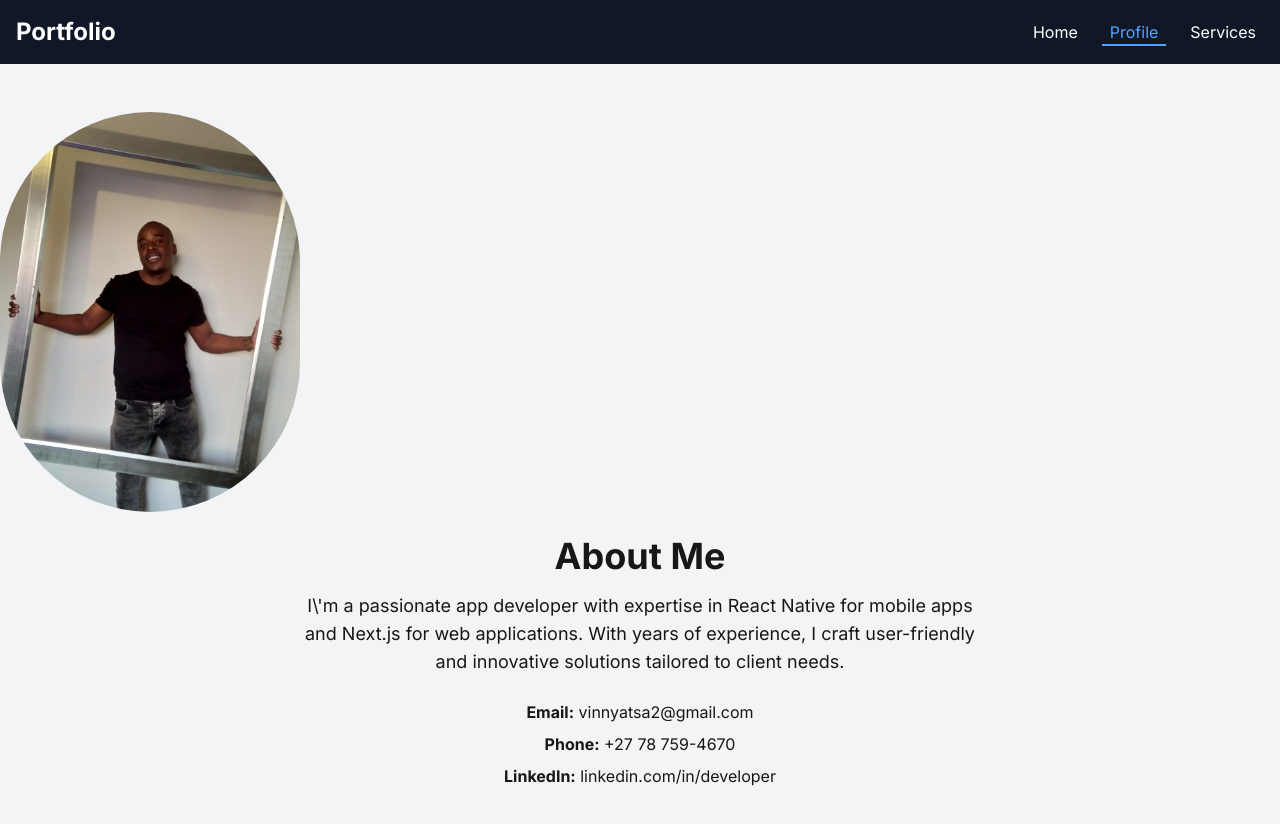
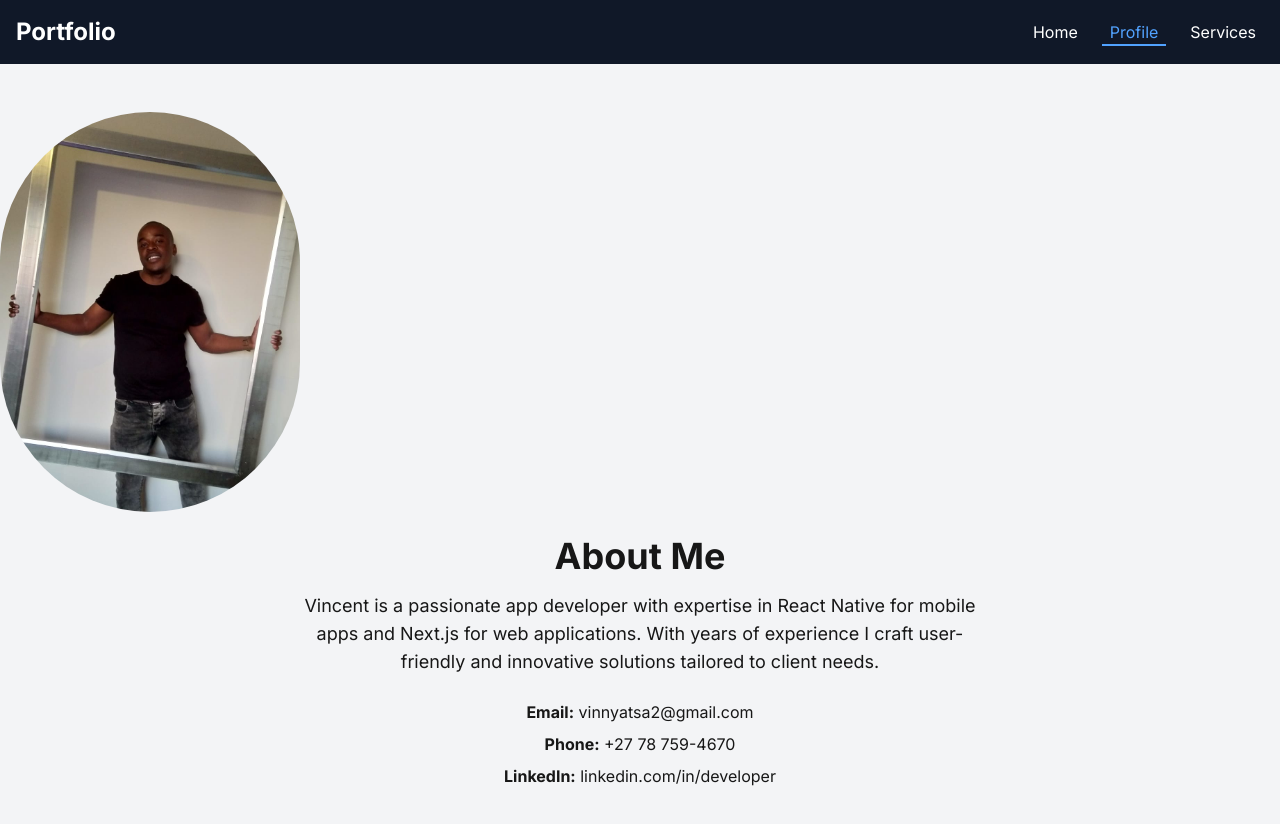
Before and after one commit to Inspire00/myportfolio, a Next.js app: page /profile in a window 1280 px wide. Shown: the top 824 px of the page. Built offline with nearby package versions, Linux system fonts and the light colour scheme.

Commit message:
Fix unescaped single quote in app/profile/page.js

```diff
--- a/app/profile/page.js
+++ b/app/profile/page.js
@@ -32,8 +32,8 @@ export default function Profile() {
           transition={{ delay: 0.2 }}
           className="text-lg max-w-2xl mx-auto mb-6"
         >
-          I\'m a passionate app developer with expertise in React Native for mobile apps
-          and Next.js for web applications. With years of experience, I craft user-friendly
+          Vincent is a passionate app developer with expertise in React Native for mobile apps
+          and Next.js for web applications. With years of experience I craft user-friendly
           and innovative solutions tailored to client needs.
         </motion.p>
         <motion.div
```
